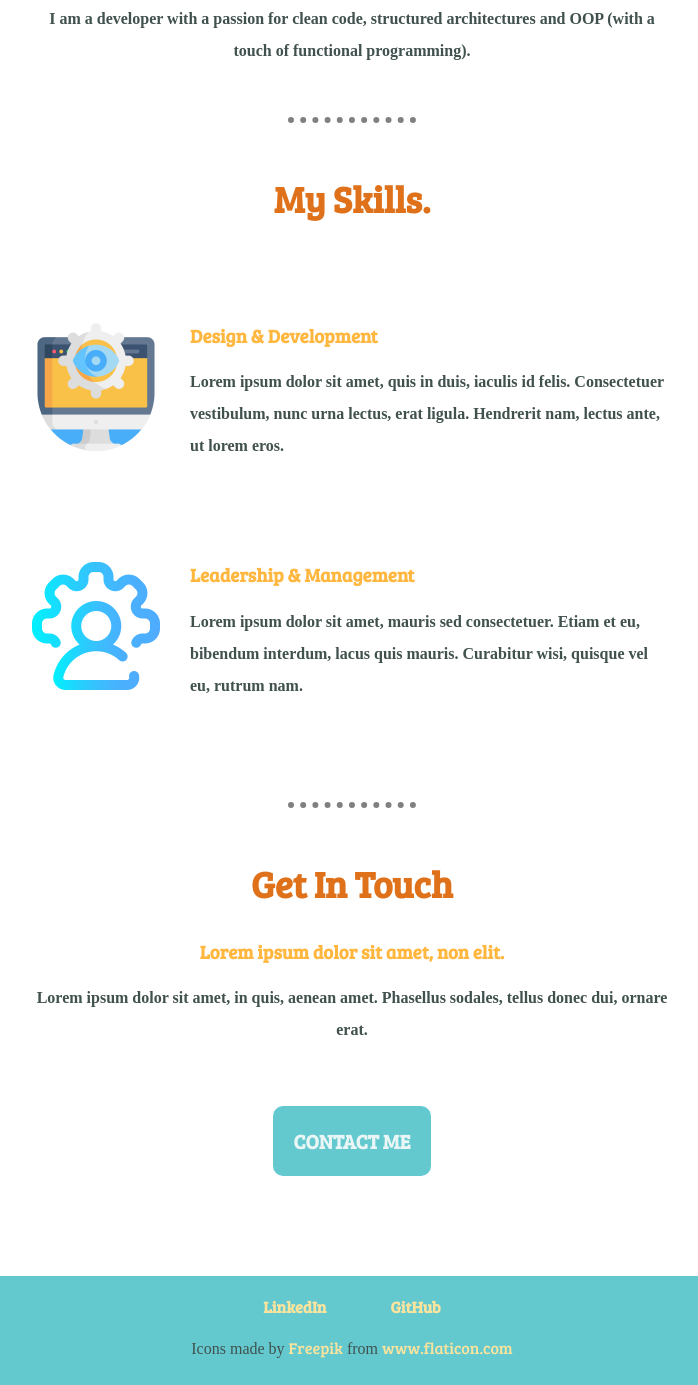
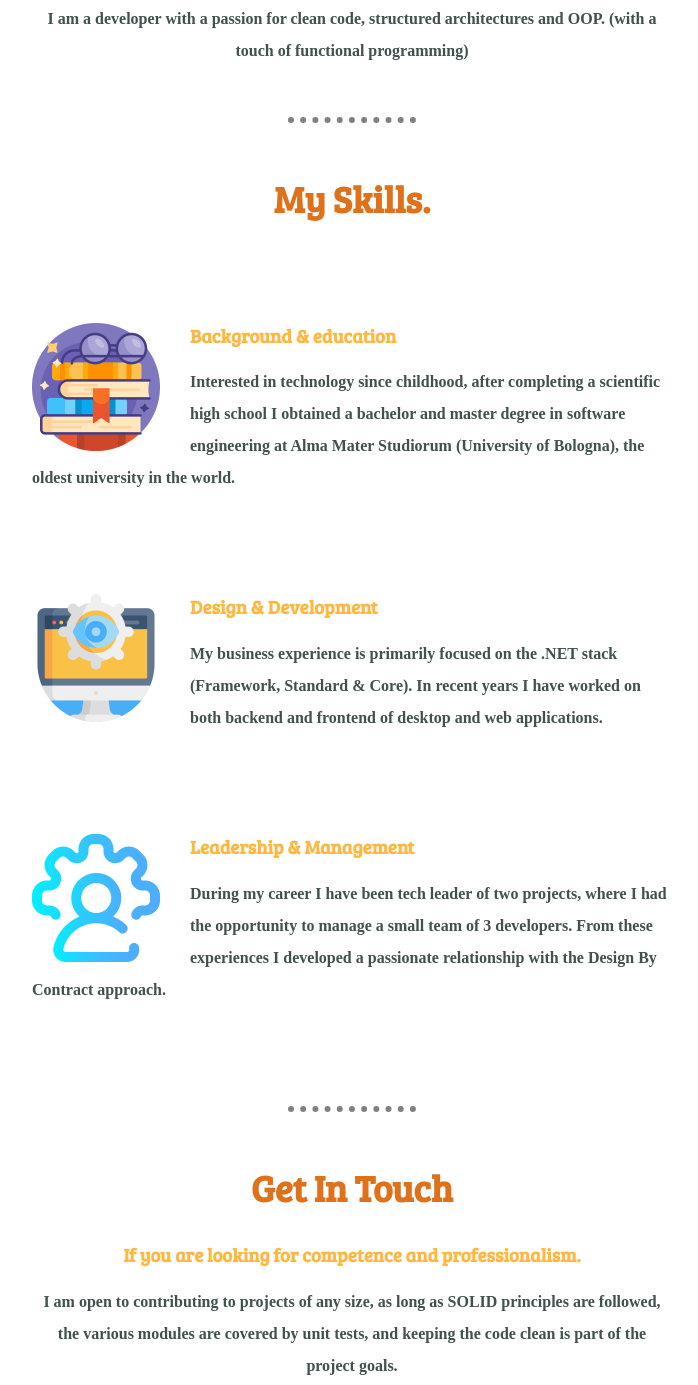
Before and after one commit to nodjiin/WEB_CV, a plain HTML site: page index.html in a window 1280 px wide. Shown: the part 1008-2393 px from the top of the page, without its empty margins (288-986 px from the left). Drawn offline with Linux system fonts and the light colour scheme; a web font is replaced by a local one.

Commit message:
Updated skills section

```diff
--- a/index.html
+++ b/index.html
@@ -24,27 +24,32 @@
     <div class="profile">
       <img class="profile-img" src="Images/glasses.jpg" alt="profile image">
       <h2>Hi.</h2>
-      <p class="free-paragraph">I am a developer with a passion for clean code, structured architectures and OOP (with a touch of functional programming).</p>
+      <p class="free-paragraph">I am a developer with a passion for clean code, structured architectures and OOP. (with a touch of functional programming)</p>
     </div>
     <hr>
     <div class="skills">
       <h2>My Skills.</h2>
       <div class="skill-row">
+        <img class="skill-img" src="Images/book-stack.png" alt="">
+        <h3>Background & education</h3>
+        <p>Interested in technology since childhood, after completing a scientific high school I obtained a bachelor and master degree in software engineering at Alma Mater Studiorum (University of Bologna), the oldest university in the world.</p>
+      </div>
+      <div class="skill-row">
         <img class="skill-img" src="Images/computer.png" alt="">
         <h3>Design & Development</h3>
-        <p>Lorem ipsum dolor sit amet, quis in duis, iaculis id felis. Consectetuer vestibulum, nunc urna lectus, erat ligula. Hendrerit nam, lectus ante, ut lorem eros.</p>
+        <p>My business experience is primarily focused on the .NET stack (Framework, Standard & Core). In recent years I have worked on both backend and frontend of desktop and web applications.</p>
       </div>
       <div class="skill-row">
         <img class="skill-img" src="Images/leadership.png" alt="">
         <h3>Leadership & Management</h3>
-        <p>Lorem ipsum dolor sit amet, mauris sed consectetuer. Etiam et eu, bibendum interdum, lacus quis mauris. Curabitur wisi, quisque vel eu, rutrum nam.</p>
+        <p>During my career I have been tech leader of two projects, where I had the opportunity to manage a small team of 3 developers. From these experiences I developed a passionate relationship with the Design By Contract approach.</p>
       </div>
     </div>
     <hr>
     <div class="contact-me">
       <h2>Get In Touch</h2>
-      <h3>Lorem ipsum dolor sit amet, non elit.</h3>
-      <p class="free-paragraph">Lorem ipsum dolor sit amet, in quis, aenean amet. Phasellus sodales, tellus donec dui, ornare erat.</p>
+      <h3>If you are looking for competence and professionalism.</h3>
+      <p class="free-paragraph">I am open to contributing to projects of any size, as long as SOLID principles are followed, the various modules are covered by unit tests, and keeping the code clean is part of the project goals.</p>
       <a class="btn" href="mailto:alex.casadio92@gmail.com">CONTACT ME</a>
     </div>
   </div>
```
Also changed, not shown: Images/book-stack.png (added).
